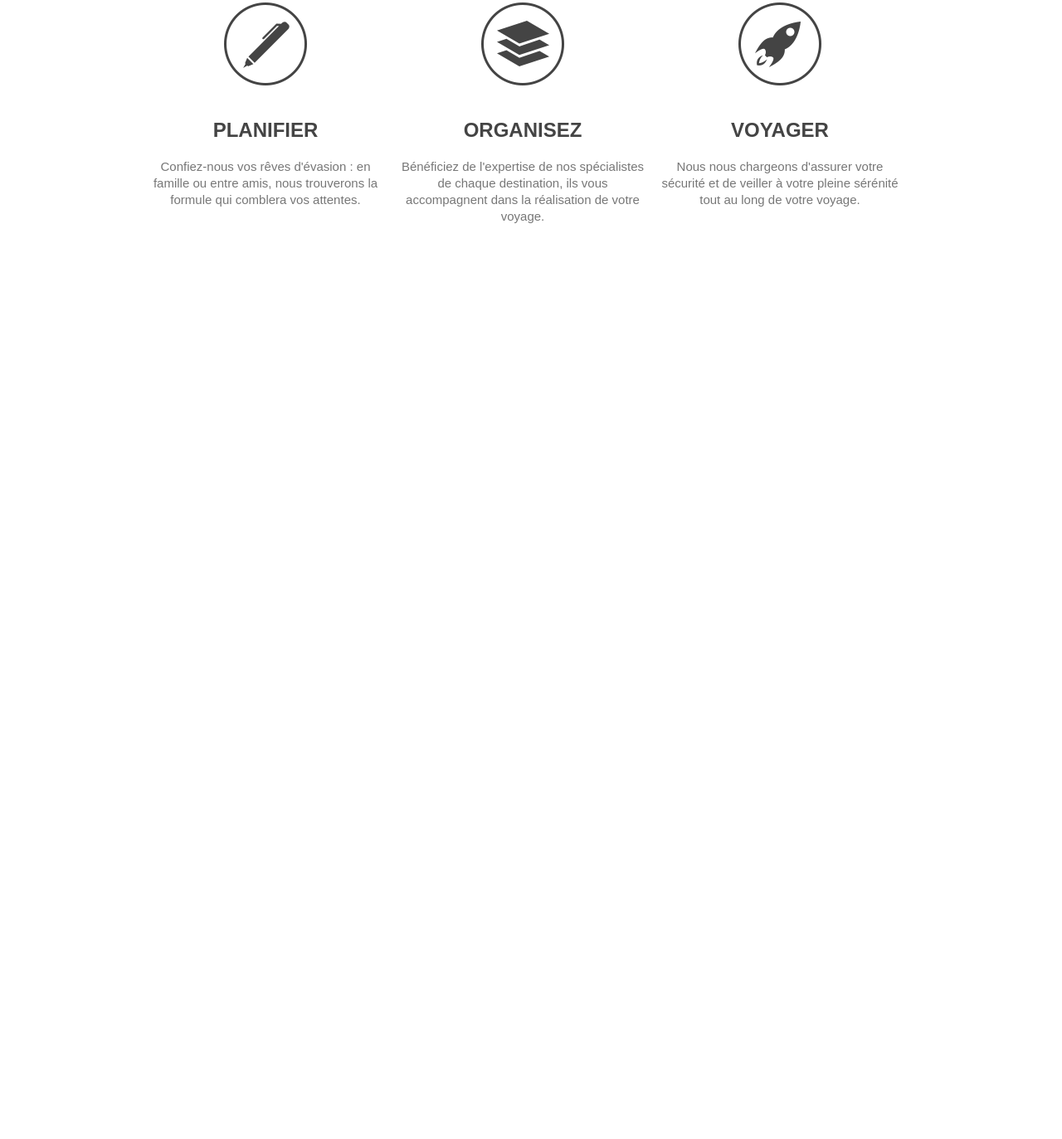
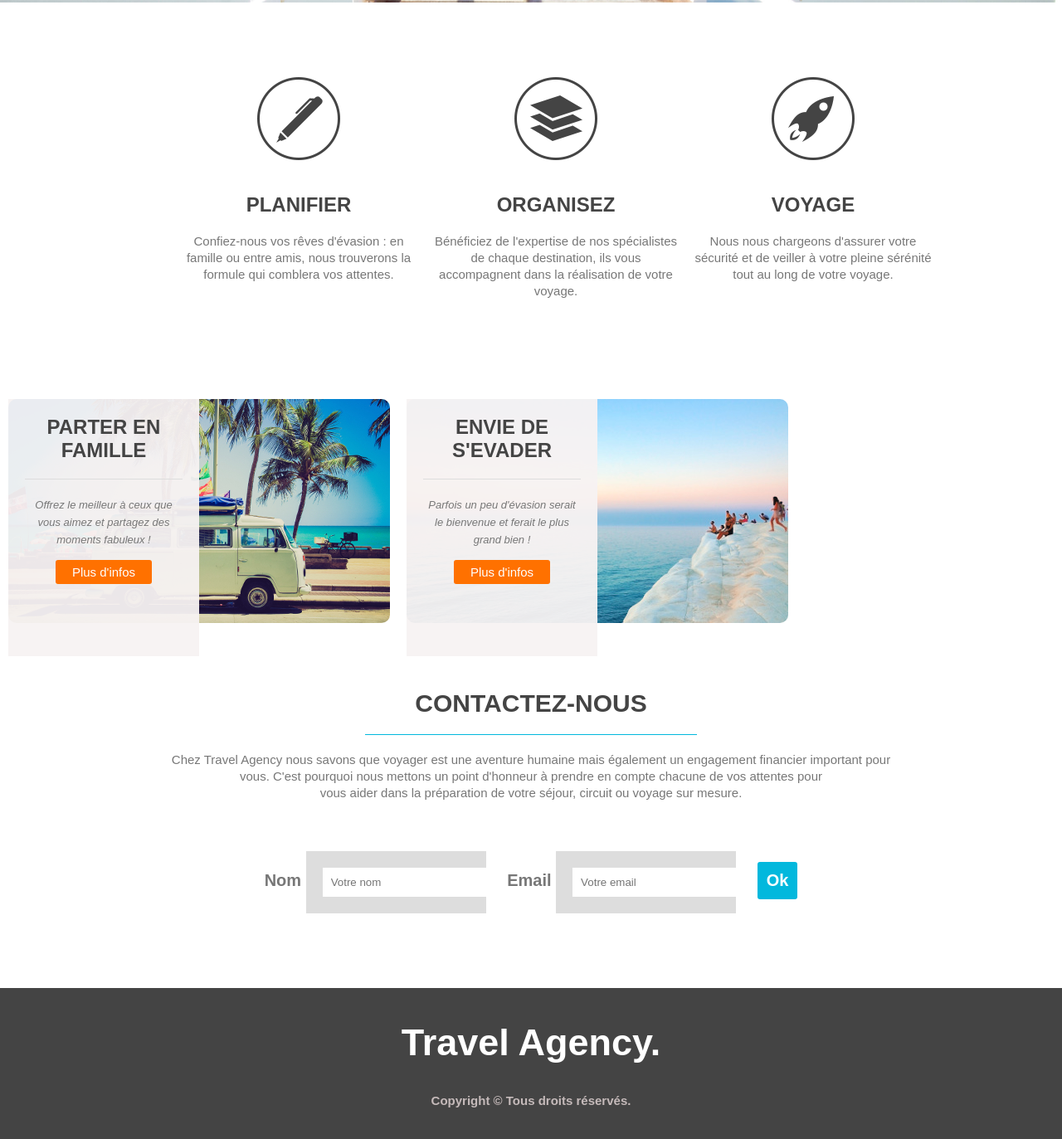
Before and after one commit to DikensonGue/Travel-Agency, a plain HTML site: page index.html in a window 1280 px wide. Shown: the part 697-2070 px from the top of the page at 83% size. Before the commit the page ends 988 px from the top, so only its background shows below. Drawn offline with Linux system fonts and the light colour scheme.

Commit message:
Add READ.ME

```diff
--- a/index.html
+++ b/index.html
@@ -2,20 +2,21 @@
 <html lang="en">
 <head>
     <meta charset="UTF-8">
-    <meta name="viewport" content="width=device-width, initial-scale=1.0">
-    <title>Travel Agency</title>
+    <meta name="viewport" content=
+    "width=device-width, initial-scale=1.0">
+    <title>Trave Agency</title>
     <link rel="stylesheet" href="style.css">
 </head>
 <body>
     <header>
         <div class="wrapper">
-            <h1>Travel Agency <span class="orange"</span>.</h1>
+            <h1>Travel Agency<span class="orange">.</span></h1>
             <nav>
                 <ul>
-          <li><a href="#main-image">Accueil</a></li>
-          <li><a href="#steps">Destinatons</a></li>
-          <li><a href="#possibilities">Circuits</a></li>
-          <li><a href="#Contact">Contact</a></li>
+                    <li><a href="#main-image">Accei</a></li>
+                    <li><a href="#steps">Destinatjions</a></li>
+                    <li><a href="#posibilities">Circuits</a></li>
+                    <li><a href="#contact">Contact</a></li>
                 </ul>
             </nav>
         </div>
@@ -23,9 +24,8 @@
 
     <section id="main-image">
         <div class="wrapper">
-         <h2>Organinez votre<br><strong>voyage sur mesure
-         </strong></h2>
-         <a href="#" class="button-1">Par ici</a>
+            <h2>Organisez votre<br><strong>voyage sur mesure</strong></h2>
+            <a href="#"class="button-1">Par ici</a>
         </div>
     </section>
 
@@ -34,41 +34,84 @@
             <ul>
                 <li id="step-1">
         <h4>Planifier</h4>
-                    <p>
-                        Confiez-nous vos rêves d'évasion : en famille
-                        ou entre amis, nous trouverons la formule
-                        qui comblera vos attentes.
-                    </p>
+         <p>Confiez-nous vos rêves d'évasion
+          : en famille ou entre amis, nous
+           trouverons la formule qui comblera
+          vos attentes.</p>
             </li>
-                <li id="step-2">
+
+        <Li id="step-2">
         <h4>Organisez</h4>
-                    <p>Bénéficiez de l'expertise de nos spécialistes
-                    de chaque destination, ils vous accompagnent dans
-                    la réalisation de votre voyage.
-                </p>
+            <p>Bénéficiez de l'expertise de nos
+           spécialistes de chaque destination,
+             ils vous accompagnent dans la
+               réalisation de votre voyage.</p>
+              </Li>
+
+         <li id="step-3">
+            <h4>Voyage</h4>
+                 <p>Nous nous chargeons d'assurer votre
+                   sécurité et de veiller à votre pleine
+                   sérénité tout au long de votre voyage.</p>
                   </li>
-                <li id="step-3">
-                    <h4>Voyager</h4>
-                    <p>
-                        Nous nous chargeons d'assurer votre sécurité
-                        et de veiller à votre pleine sérénité tout
-                        au long de votre voyage.
-                        </p>
-                </li>
+                   <div class="clear"></div>
             </ul>
         </div>
     </section>
+
+    <section id="possibilities">
         <div class="wrapper">
+            <article style="background-image: url('image/article-image-1.jpg');">
+                <div class="overlay">
+                    <h4>Parter en famille</h4>
+                    <p><small>Offrez le meilleur à ceux que
+                         vous aimez et partagez des moments
+                          fabuleux !</small></p>
+                          <a href="#" class="button-2">Plus d'infos</a>
+                </div>
+            </article>
+
+            <article style="background-image: url('image/article-image-2.jpg');">
+                <div class="overlay">
+                    <h4>Envie De S'evader</h4>
+                    <p><small>Parfois un peu d'évasion serait
+                         le bienvenue et ferait le plus
+                         grand bien !</small></p>
+                         <a href="#" class="button-2">Plus d'infos</a>
+                </div>
+            </article>
+            <div class="clear"></div>
         </div>
     </section>
 
     <section id="contact">
         <div class="wrapper">
+            <h3>Contactez-Nous</h3>
+            <p>Chez Travel Agency nous savons
+         que voyager est une aventure humaine
+         mais également un engagement financier
+         important pour<br> vous. C'est pourquoi nous
+          mettons un point d'honneur à prendre en
+         compte chacune de vos attentes pour<br> vous
+          aider dans la préparation de votre
+           séjour, circuit ou voyage sur mesure.
+        </p>
+        <form>
+        <label for="name">Nom</form>
+    <input type="text" id="name" placeholder="Votre nom">
+
+    <label for="email">Email</form>
+        <input type="text" id="email" placeholder="Votre email">
+
+        <input type="button" value="Ok" class=" button-3">
+        </form>
         </div>
     </section>
 
     <footer>
         <div class="wrapper">
+            <h1>Travel Agency<span>.</span></h1>
+        <div class="copyright">Copyright © Tous droits réservés.</div>
         </div>
     </footer>
 </body>
--- a/style.css
+++ b/style.css
@@ -1,23 +1,20 @@
-/* GENARAL */
+/* GENAARAL */
 * {
     margin: 0;
     padding: 0;
 }
+.clear {
+    clear: both;
+}
 body {
-    font-family: Arial,sans-serif;
+    font-family: Arial, sans-serif;
     font-size: 15px;
 }
-.wrapper {
-    width: 940px;
-    margin: 0 auto;
-    padding: 0 10px;
+ul  {
+    list-style: none;
 }
-h1 {
-    font-size: 45px;
-    color: #444;
-}
-h2 {
-    font-size: 55px;
+a {
+    text-decoration: none;
     color: #444;
 }
 h4 {
@@ -28,31 +25,45 @@ p {
     line-height: 20px;
     color: #777;
 }
-.orange {
-    color: #ff7a00;
+h2 {
+    color: #444;
+    font-size: 55px;
 }
- a {
-    text-decoration:  none;
+h1 {
+    font-size: 45px;
     color: #444;
 }
+.orange {
+    color: #ff7100;
+}
+.wrapper {
+    width: 940ppx;
+    margin: 0 auto;
+    padding: 10px;
+}
+small {
+    font-size: 13px;
+    font-style: italic;
+}
+h3 {
+    font-size: 30px;
+    color: #444;
+}
+/* HEADER */
 
-ul {
-    list-style: none;
-}
- /* header */
 header {
    height: 120px;
 }
 header h1 {
     float: left;
-    margin: 32px
+    margin-top: 32px;
 }
 header nav {
     float: right;
     margin-top: 50px;
 }
- header nav ul li
- {
+header nav ul li  {
+    float: left;
     display: inline-block;
 }
 header nav ul li a {
@@ -60,37 +71,42 @@ header nav ul li a {
     font-weight: bold;
     margin-right: 20px;
 }
-   /* Main image */
+
+/* MAIN-IMAGE */
+
 #main-image {
-    height: 500px;
-    background: url('Images/main.jpg') center;
+    height: 580px;
+    background: url('/image/main.jpg') center;
 }
 #main-image h2 {
     font-weight: normal;
     text-transform: uppercase;
     text-align: center;
-    padding: 150px 0 40px 0;
-    margin-bottom: 20px;
+    padding: 150px 0 50px 0;
 }
 .button-1 {
+    width: 120px;
     display: block;
-    width: 120px;
     height: 50px;
-    background-color: #ff7a00;
-    color: white;
+    background: #ff7100;
+    color: #fff;
     font-size: 20px;
     margin: 0 auto;
     line-height: 50px;
     text-align: center;
-    border-radius: 10px;
+    border-radius: 5px;
 }
 .button-1:hover {
     background: #02b8dd;
 }
-      /* Steps */
+
+/* STEPS */
+
 #steps ul {
     margin: 80px 0;
+    margin-left: 200px;
 }
+
 #steps ul li {
     width: 300px;
     float: left;
@@ -98,19 +114,131 @@ header nav ul li a {
     text-align: center;
     margin-right: 10px;
 }
-      #steps p {
+
+#steps p  {
     margin-bottom: 20px;
 }
+
 #steps h4 {
     text-transform: uppercase;
     margin-bottom: 20px;
 }
 #step-1 {
-        background: url('Images/steps-icon-1.png') no-repeat top center;
+    background: url('image/steps-icon-1.png') no-repeat top center;
 }
+
 #step-2 {
-       background: url('Images/steps-icon-2.png') no-repeat top center;
+    background: url('image/steps-icon-2.png') no-repeat top center;
 }
-      #step-3 {
-       background: url('Images/steps-icon-3.png') no-repeat top center;
+
+#step-3  {
+    background: url('image/steps-icon-3.png') no-repeat top center;
 }
+
+/* POSSIBILITIES */
+
+#possibilites {
+    background-color: #efefef;
+     padding: 60px 0;
+}
+ #possibilities article {
+    width: 460px;
+    height: 270px;
+    float: left;
+    border-radius: 10px;
+}
+
+#possibilities article:first-child {
+    margin-right: 20px;
+}
+.overlay {
+    background: rgba(247, 243, 243, 0.95);
+    height: 100%;
+    width: 190px;
+    padding: 20px;
+    border-radius: 10x 0 0 10px;
+    text-align: center;
+}
+article h4 {
+    border-bottom: 1px solid #ddd;
+    padding-bottom: 20px;
+    text-transform: uppercase;
+    margin-bottom: 20px;
+    text-align: center;
+}
+#possibilities p {
+    text-align: center;
+    margin-bottom: 20px;
+}
+.button-2 {
+    color: #fff;
+    background-color: #ff7100;
+    padding: 6px 20px;
+    border-radius: 3px;
+}
+.button-2:hover {
+color: #fff;
+    background-color: #02b8dd;
+}
+.button-2 {
+    text-align: center;
+}
+
+/* CONTACT */
+
+#contact  {
+    padding: 60px 0px;
+    text-align: center;
+}
+#contact h3 {
+    width: 400px;
+    text-transform: uppercase;
+    margin: 0 auto 20px auto;
+    border-bottom: 1px solid #02b8dd;
+    padding-bottom: 20px;
+}
+form {
+    margin: 60px 0 20px 0;
+}
+label {
+    font-weight: bold;
+    font-size: 20px;
+    color: #777;
+}
+input[type="text"] {
+    padding: 10px;
+    font-size: 2opx;
+    margin-right: 20px;
+    border: 20px solid #ddd;
+    border-right: 3px;
+}
+.button-3 {
+    color: #fff;
+    font-size: 20px;
+    font-weight: bold;
+    padding: 11px;
+    border-style: none;
+    background-color: #02b8dd;
+    border-radius: 3px;
+}
+.button-3:hover {
+    color: #fff;
+    background-color: #444;
+}
+/* FOOTER */
+
+footer {
+    height: 260px;
+    background-color: #444;
+}
+footer h1 {
+    color: #fff;
+    text-align: center;
+    padding: 30px;
+}
+.copyright {
+    text-align: center;
+    font-weight: bold;
+    padding: 5px;
+    color: #c5baba;
+}
```
Also changed, not shown: image/article-image-1.jpg (added), image/article-image-2.jpg (renamed from Images/article-image-2.jpg), image/main.jpg (renamed from Images/main.jpg), image/steps-icon-1.png (renamed from Images/steps-icon-1.png), image/steps-icon-2.png (renamed from Images/steps-icon-2.png), image/steps-icon-3.png (renamed from Images/steps-icon-3.png), 1 other file. Lines whose indentation alone changed are shown as unchanged.
